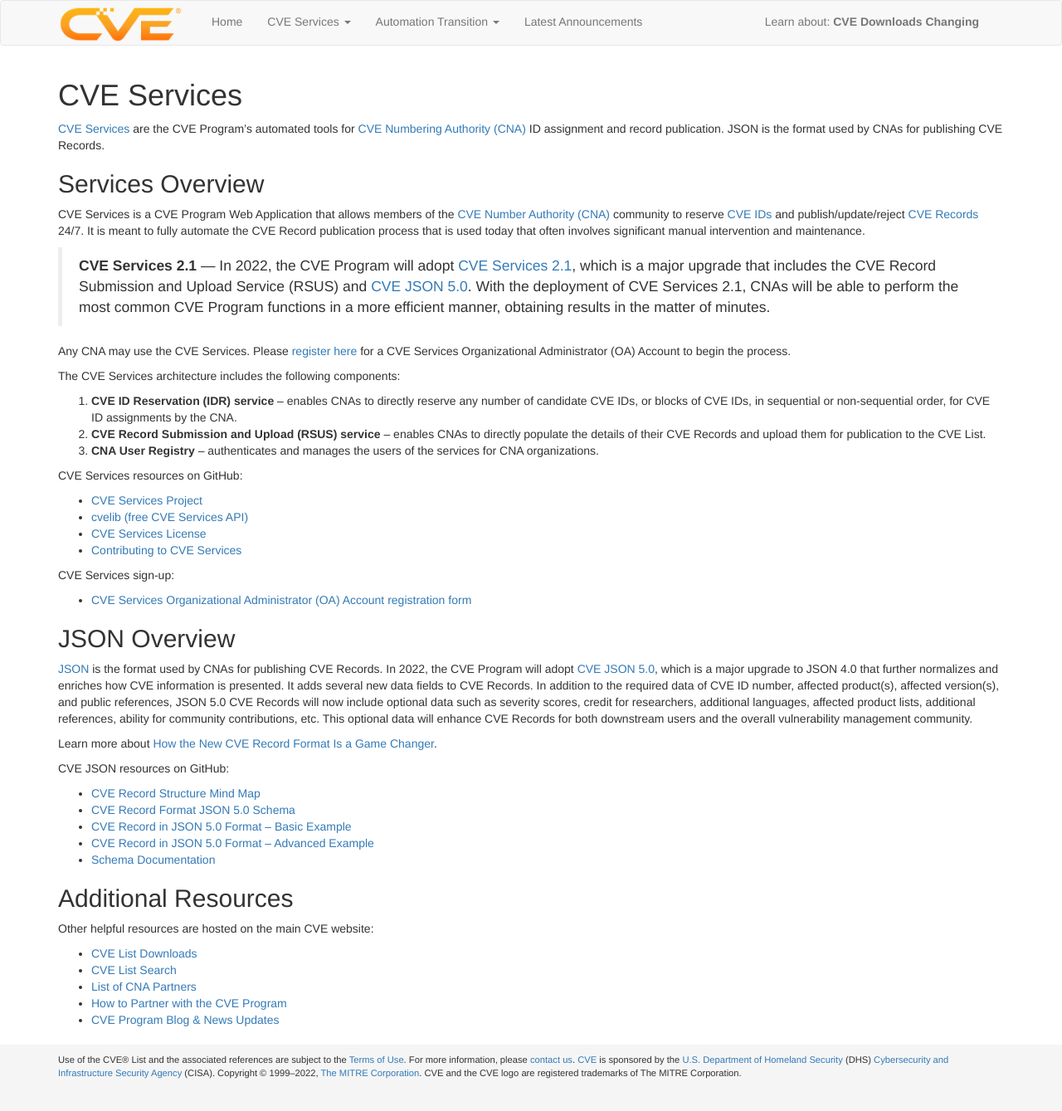
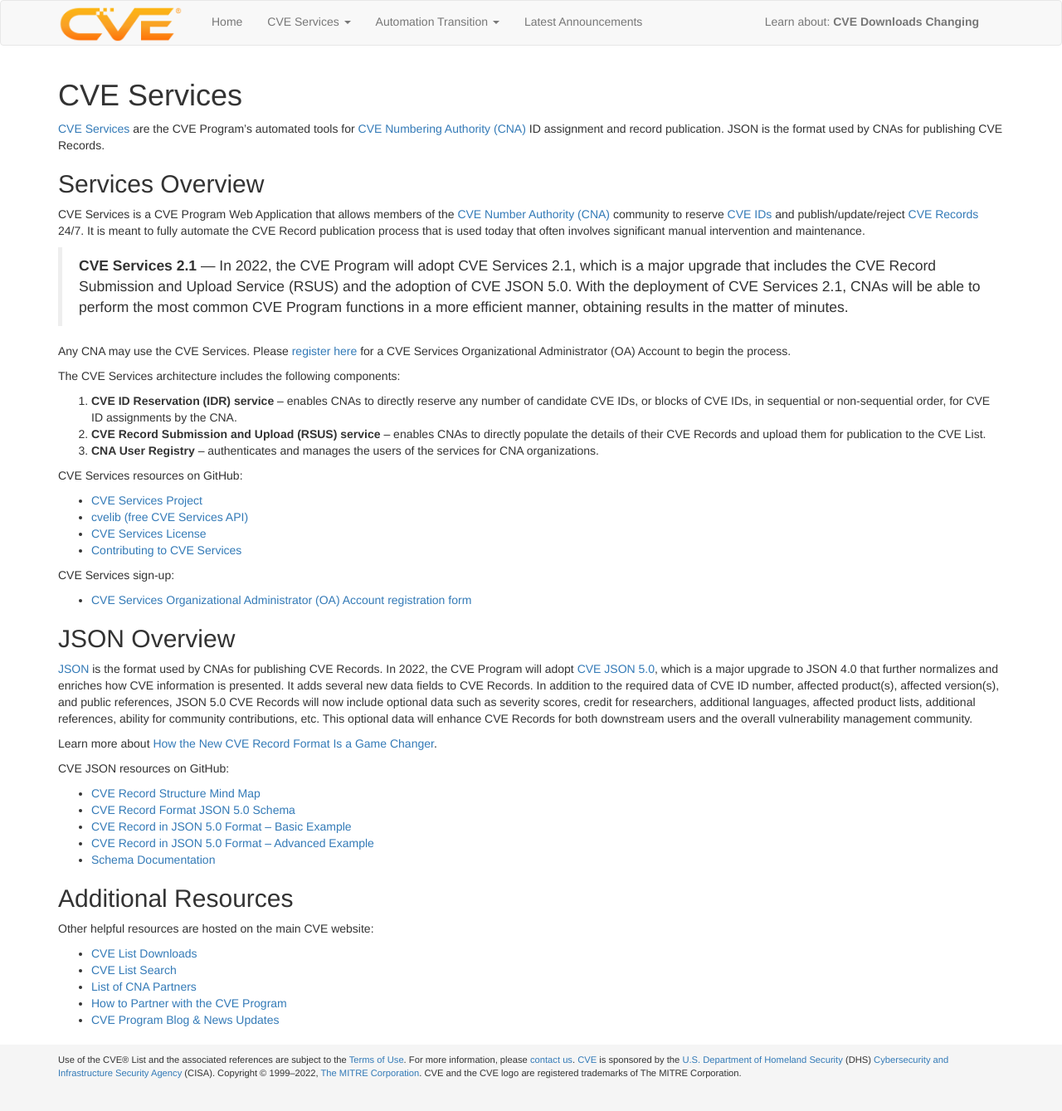
Before and after one commit to CVEProject/cveproject.github.io, a Jekyll site: the page built from automation-cve-services.md, in a window 1280 px wide. Shown: the whole page at 83% size. Built offline with Jekyll 4.4.1, drawn with Linux system fonts in a browser that asks for light colours; nearby versions of some CDN libraries.

Commit message:
Update automation-cve-services.md

```diff
--- a/automation-cve-services.md
+++ b/automation-cve-services.md
@@ -9,7 +9,7 @@ layout: page
 
 CVE Services is a CVE Program Web Application that allows members of the [CVE Number Authority (CNA)](https://www.cve.org/PartnerInformation/Partner#CNA) community to reserve [CVE IDs](https://www.cve.org/ResourcesSupport/Glossary?activeTerm=glossaryCVEID) and publish/update/reject [CVE Records](https://www.cve.org/ResourcesSupport/Glossary?activeTerm=glossaryRecord) 24/7. It is meant to fully automate the CVE Record publication process that is used today that often involves significant manual intervention and maintenance.
 
-><strong>CVE Services 2.1</strong> &mdash; In 2022, the CVE Program will adopt [CVE Services 2.1](https://github.com/CVEProject/cve-services#project), which is a major upgrade that includes the CVE Record Submission and Upload Service (RSUS) and [CVE JSON 5.0](https://cveproject.github.io/automation-cve-services#json-overview). With the deployment of CVE Services 2.1, CNAs will be able to perform the most common CVE Program functions in a more efficient manner, obtaining results in the matter of minutes.
+><strong>CVE Services 2.1</strong> &mdash; In 2022, the CVE Program will adopt CVE Services 2.1, which is a major upgrade that includes the CVE Record Submission and Upload Service (RSUS) and the adoption of CVE JSON 5.0. With the deployment of CVE Services 2.1, CNAs will be able to perform the most common CVE Program functions in a more efficient manner, obtaining results in the matter of minutes.
 
 Any CNA may use the CVE Services. Please [register here](https://forms.monday.com/forms/03132d0646401f5d10d06c60e25444a1?r=use1) for a CVE Services Organizational Administrator (OA) Account to begin the process.
 
```
